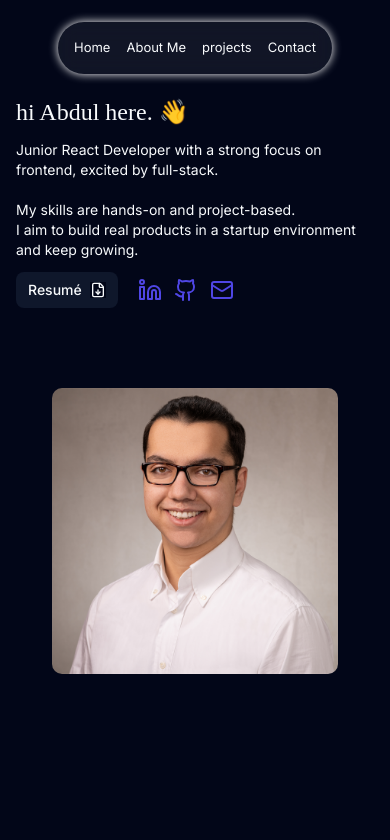
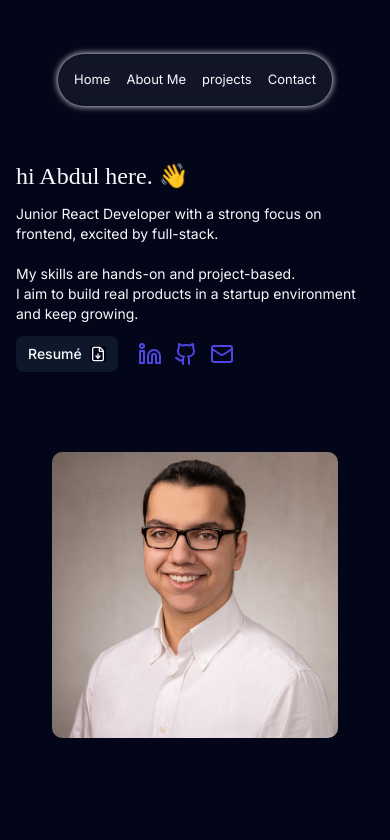
Before and after one commit to Reaper-187/My_Portfolio, a React (Vite) app: page / in a window 390 px wide. Shown: the top 840 px of the page. Built offline with nearby package versions, Linux system fonts and the light colour scheme; no server answers; a web font is replaced by a local one.

Commit message:
UI/UX: - add animated navbar and hero section entrance effects - add smooth navbar intro animation with expanding width and fade-in content - implement staggered fade-up animations for hero text elements - animate hero image with delayed entrance - improve responsive layout for hero section

```diff
--- a/src/components/Hero-Section/Hero.sass
+++ b/src/components/Hero-Section/Hero.sass
@@ -1,3 +1,15 @@
+.intro-container > *
+  opacity: 0
+  animation: fadeUp .6s ease forwards
+.intro-container > *:nth-child(1)
+  animation-delay: .1s
+
+.intro-container > *:nth-child(2)
+  animation-delay: .25s
+
+.intro-container > *:nth-child(3)
+  animation-delay: .4s
+
 .hero-wrapper
   display: flex
   gap: 5rem
@@ -11,6 +23,9 @@
 
 .hero-image
   width: 20%
+  opacity: 0
+  animation: fadeUp .6s ease forwards
+  animation-delay: .6s
 
   img
     width: 100%
@@ -25,3 +40,12 @@
 
   @media (max-width: 425px)
     width: 80%
+
+@keyframes fadeUp
+  from
+    opacity: 0
+    transform: translateY(20px)
+
+  to
+    opacity: 1
+    transform: translateY(0)
--- a/src/components/Hero-Section/Hero.tsx
+++ b/src/components/Hero-Section/Hero.tsx
@@ -6,7 +6,7 @@ import "./Hero.sass";
 
 const Intro = () => {
   return (
-    <div className="space-y-3 md:space-y-10">
+    <div className="intro-container space-y-3 md:space-y-10">
       <h1 className="text-2xl md:text-3xl lg:text-4xl xl:text-5xl font-[calistoga]">
         hi Abdul here. 👋
       </h1>
--- a/src/components/Portfolio_Header/Navbar.sass
+++ b/src/components/Portfolio_Header/Navbar.sass
@@ -2,24 +2,36 @@
   display: flex
   align-items: center
   justify-content: center
-  padding: 3rem
+  padding: 5rem
 
 .nav-links
+  transform-origin: center
+  animation: navGrow .7s cubic-bezier(.25,.8,.25,1) forwards
   background-color: rgba(255, 255, 255, 0.062)
   backdrop-filter: blur(10px)
   padding: 1rem
   position: fixed
   border-radius: 30px
-  box-shadow: 0px 0px 10px 0px #ffffff
+  box-shadow: 0px 0px 7px 0px #ffffff
   display: flex
   gap: 3rem
   list-style: none
+  z-index: 10
   @media (max-width: 425px)
     gap: 1rem
     font-size: small
   li
     background-color: unset
+    opacity: 0
+    animation: navFadeIn .4s ease-out forwards
+    animation-delay: .5s
 
+    &:nth-child(2)
+      animation-delay: .6s
+    &:nth-child(3)
+      animation-delay: .7s
+    &:nth-child(4)
+      animation-delay: .8s
     a
       position: relative
       background-color: unset
@@ -39,3 +51,26 @@
       &:hover::after
         width: 100%
         left: 0
+
+@keyframes navGrow
+  0%
+    transform: scaleX(0)
+    opacity: 0
+
+  70%
+    transform: scaleX(1.05)
+
+  85%
+    transform: scaleX(0.98)
+
+  100%
+    transform: scaleX(1)
+    opacity: 1
+
+@keyframes navFadeIn
+  from
+    opacity: 0
+    transform: translateY(-5px)
+  to
+    opacity: 1
+    transform: translateY(0)
```
